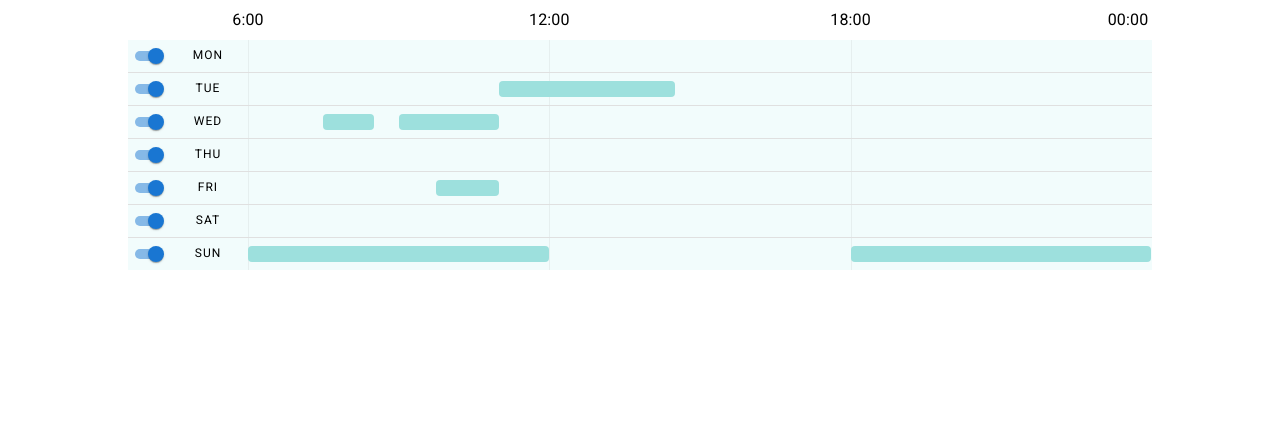
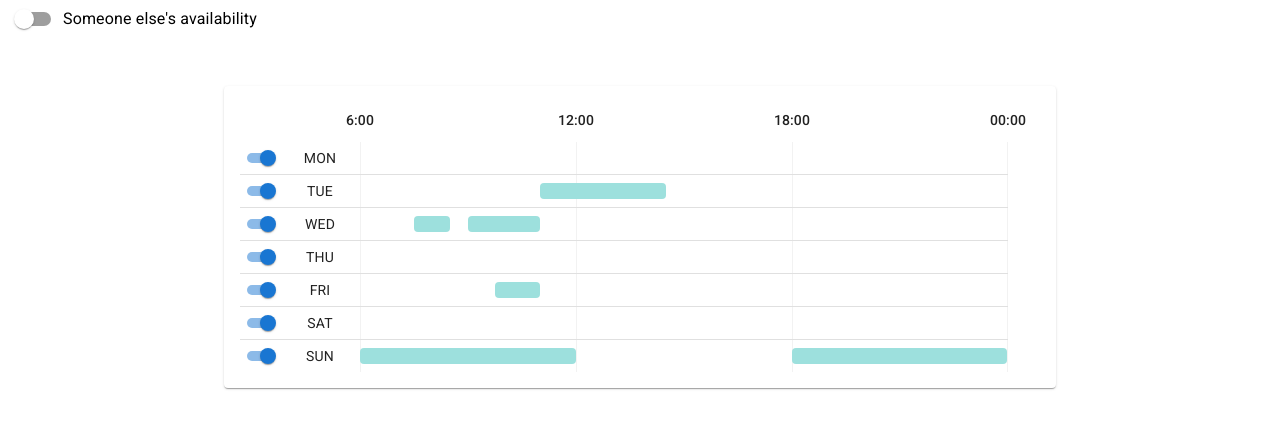
Before and after one commit to murilo9/sn-prototype, a React (Create React App) app: page / in a window 1280 px wide. Shown: the top 428 px of the page. Built offline with nearby package versions, Linux system fonts and the light colour scheme.

Commit message:
better styling

```diff
--- a/src/App.tsx
+++ b/src/App.tsx
@@ -1,10 +1,13 @@
-import { Divider } from '@mui/material';
+import { Divider, FormControlLabel, Paper, Switch } from '@mui/material';
 import { Box } from '@mui/system';
-import React from 'react';
+import React, { useState } from 'react';
 import Day from './components/Day';
 import TimeLabel from './components/TimeLabel';
 
 function App() {
+  const [isOwner, setIsOwner] = useState(false)
+  const [showAddTimespanDialog, setShowAddTimespanDialog] = useState(false)
+
   const weekDays = [
     {
       name: 'Monday',
@@ -111,18 +114,24 @@ function App() {
 
   return (
     <div className="App">
-      <Box sx={{ margin: '0 128px' }}>
+      <Box sx={{ px: 2 }}>
+        <FormControlLabel control={
+          <Switch onChange={() => setIsOwner(!isOwner)} />
+        } label={isOwner ? 'My own availiability' : "Someone else's availability"} />
+
+        <Paper sx={{ maxWidth: '768px', margin: '48px auto', py: 2, pl: 2, pr: 6 }}>
           <Box sx={{ marginLeft: '120px', position: 'relative', height: '24px', my: 1 }}>
             <TimeLabel label="6:00" left="-24px" />
             <TimeLabel label="12:00" left="calc(33.33% - 24px)" />
             <TimeLabel label="18:00" left="calc(66.66% - 24px)" />
-          <TimeLabel label="00:00" left="calc(100% - 48px)" />
+            <TimeLabel label="00:00" left="calc(100% - 24px)" />
           </Box>
           {weekDays.map((weekDay, index) => <>
             {index !== 0 ? <Divider></Divider> : null}
-          <Day {...weekDay} />
+            <Day {...weekDay} isOwner={isOwner} showAddTimespanDialog={showAddTimespanDialog} setShowAddTimespanDialog={setShowAddTimespanDialog} />
           </>)}
 
+        </Paper>
       </Box>
     </div>
   );
--- a/src/components/Day.tsx
+++ b/src/components/Day.tsx
@@ -1,4 +1,5 @@
-import { Box, Switch, Typography } from '@mui/material'
+import { Add, AddCircle, AddComment, Details, Message, MoreTime, MoreTimeOutlined, MoreVert } from '@mui/icons-material'
+import { Box, IconButton, Menu, MenuItem, Switch, Typography } from '@mui/material'
 import React, { useState } from 'react'
 import TimeSpanProps from '../types/TimeSpan'
 import './Day.css'
@@ -6,16 +7,29 @@ import TimeSpan from './TimeSpan'
 
 type DayProps = {
   name: string,
-  timeSpans: TimeSpanProps[]
+  timeSpans: TimeSpanProps[],
+  isOwner: boolean,
+  showAddTimespanDialog: boolean,
+  setShowAddTimespanDialog: (value: boolean) => void
 }
 
-export default function Day({ name, timeSpans }: DayProps) {
+export default function Day({ name, timeSpans, isOwner }: DayProps) {
   const [active, setActive] = useState(true)
+  const [showOptions, setShowOptions] = useState(false)
+
+  const handleAddMessageClick = () => {
+
+  };
+
+  const handleAddTimespanClick = () => {
+
+  }
 
   return <>
-    <Box sx={{ backgroundColor: '#f2fcfc', position: 'relative', height: '32px', display: 'flex', alignItems: 'center' }}>
+    <div onMouseEnter={() => setShowOptions(true)} onMouseLeave={() => setShowOptions(false)} onClick={() => setShowOptions(false)}>
+      <Box sx={{ position: 'relative', height: '32px', display: 'flex', alignItems: 'center' }}>
         <Switch onChange={() => setActive(!active)} defaultChecked size='small' />
-      <Typography variant='overline' sx={{ width: '48px', px: 2, display: 'inline-block', textAlign: 'center' }}>
+        <Typography variant='body2' sx={{ width: '48px', px: 2, display: 'inline-block', textAlign: 'center' }}>
           {name.substring(0, 3).toUpperCase()}
         </Typography>
         <Box sx={{
@@ -26,9 +40,23 @@ export default function Day({ name, timeSpans }: DayProps) {
         }}>
           <Box sx={{ borderLeft: '1px solid rgba(128,128,128,0.1)', display: 'inline-block', boxSizing: 'border-box', width: '33.33%', height: '100%' }}></Box>
           <Box sx={{ borderLeft: '1px solid rgba(128,128,128,0.1)', display: 'inline-block', boxSizing: 'border-box', width: '33.33%', height: '100%' }}></Box>
-        <Box sx={{ borderLeft: '1px solid rgba(128,128,128,0.1)', display: 'inline-block', boxSizing: 'border-box', width: '33.33%', height: '100%' }}></Box>
+          <Box sx={{ borderLeft: '1px solid rgba(128,128,128,0.1)', borderRight: '1px solid rgba(128,128,128,0.1)', display: 'inline-block', boxSizing: 'border-box', width: '33.33%', height: '100%' }}></Box>
+
           {timeSpans.map(timeSpan => <TimeSpan {...timeSpan} active={active} dayName={name} />)}
         </Box>
+        <Box sx={{ display: showOptions ? 'block' : 'none', position: 'absolute', right: '-48px' }}>
+          {
+            isOwner ?
+              <IconButton size="small" sx={{ mx: 1 }} onClick={handleAddTimespanClick} color="primary">
+                <MoreTimeOutlined />
+              </IconButton>
+              :
+              <IconButton size="small" sx={{ mx: 1 }} onClick={handleAddMessageClick} color="primary">
+                <AddComment />
+              </IconButton>
+          }
         </Box>
+      </Box>
+    </div>
   </>
 }
--- a/src/components/TimeLabel.tsx
+++ b/src/components/TimeLabel.tsx
@@ -10,7 +10,8 @@ export default function TimeLabel({ label, left }: TimeLabelProps) {
   return <>
     <Typography sx={{
       position: 'absolute', left, top: 0, width: '48px', textAlign: 'center'
-    }}>
+    }}
+      variant="subtitle2">
       {label}
     </Typography>
   </>
--- a/src/components/TimeSpan.tsx
+++ b/src/components/TimeSpan.tsx
@@ -76,8 +76,8 @@ export default function TimeSpan({ start, end, id, description, active, dayName
             </IconButton>
           </Box>
 
-          <Typography fontSize={14} sx={{ mt: 2, px: 1 }} color="text.secondary" >
-            {description || <Box sx={{ textAlign: 'center', fontWeight: 'light' }}><i>No description</i></Box>}
+          <Typography fontSize={14} sx={{ mt: 2, px: 1, fontWeight: description ? '400' : '100', textAlign: description ? 'left' : 'center' }} color="text.secondary" >
+            {description || <i>No description</i>}
           </Typography>
           {
             typingMessage ?
```
Lines whose indentation alone changed are shown as unchanged.
